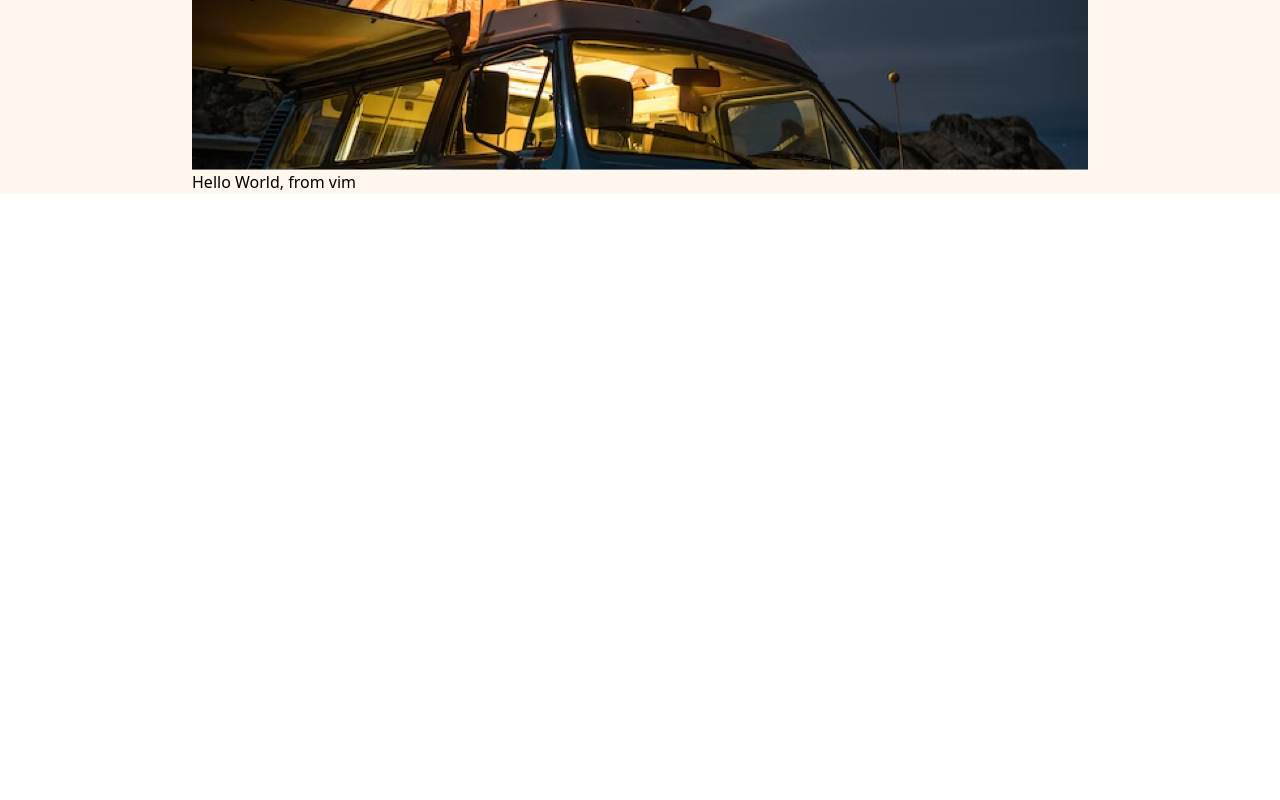
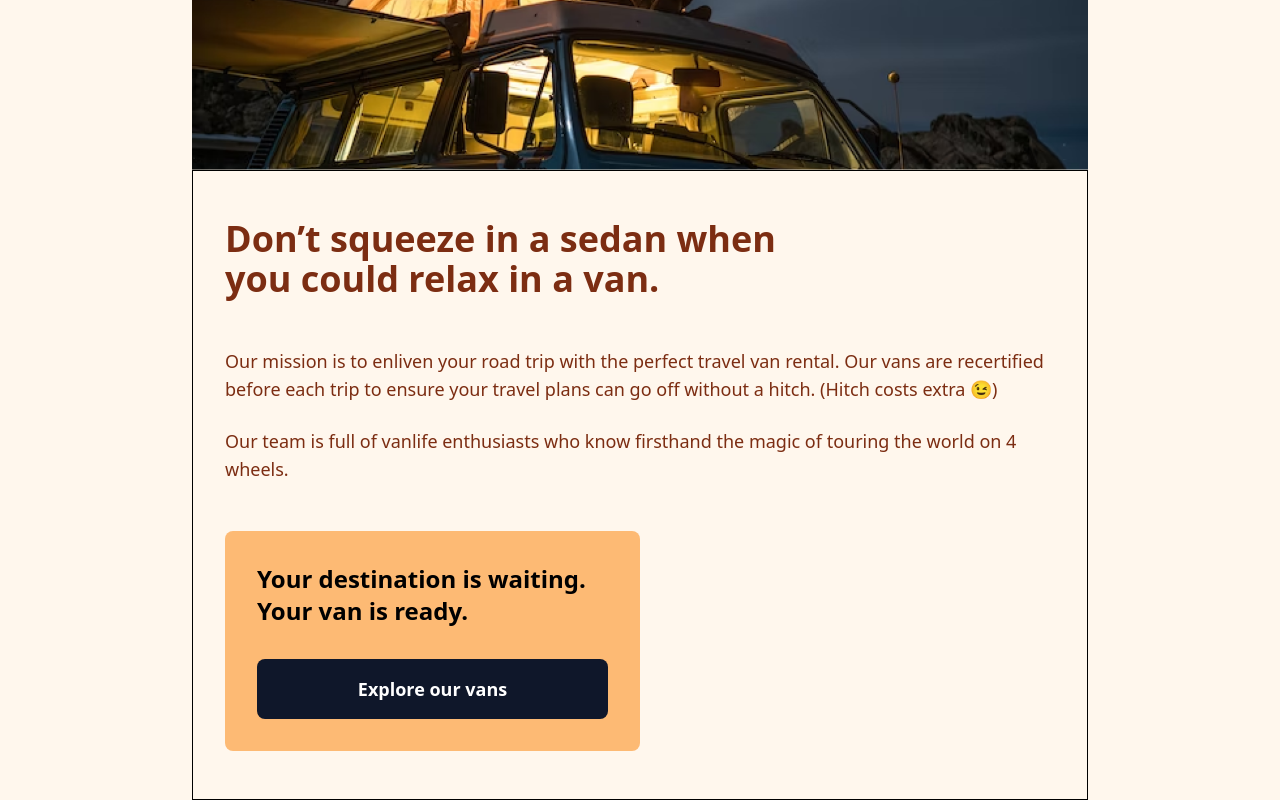
Before and after one commit to aliaitrhou/van-life, a React (Vite) app: page /about in a window 1280 px wide. Shown: the part 308-1108 px from the top of the page. Before the commit the page ends 800 px from the top, so only its background shows below. Built offline with nearby package versions, Linux system fonts and the light colour scheme.

Commit message:
about page medifications

```diff
--- a/src/App.jsx
+++ b/src/App.jsx
@@ -31,7 +31,7 @@ function App() {
               </nav>
             </div>
           </header>
-          <main className="mt-24 w-full flex flex-col items-center">
+          <main className="mt-20 sm:mt-24 w-full flex flex-col items-center">
             <div className="max-w-4xl">
               <Routes>
                 <Route path="/" element={<Home />} />
--- a/src/pages/About.jsx
+++ b/src/pages/About.jsx
@@ -3,7 +3,27 @@ const About = () => {
   return (
     <>
       <img src={aboutBg} />
-      <p>Hello World, from vim</p>
+      <div className="border border-black py-12 px-8">
+        <p className="text-4xl w-3/4 font-semibold text-orange-900">
+          Don’t squeeze in a sedan when you could relax in a van.
+        </p>
+        <p className="mt-12 text-sm sm:text-lg font-light text-orange-900">
+          Our mission is to enliven your road trip with the perfect travel van
+          rental. Our vans are recertified before each trip to ensure your
+          travel plans can go off without a hitch. (Hitch costs extra 😉)
+        </p>
+
+        <p className="mt-6 text-sm sm:text-lg font-light text-orange-900">
+          Our team is full of vanlife enthusiasts who know firsthand the magic
+          of touring the world on 4 wheels.
+        </p>
+        <div className="mt-12 p-8 w-1/2 rounded-lg bg-orange-300 text-2xl font-sans font-bold ">
+          <p>Your destination is waiting. Your van is ready.</p>
+          <button className="bg-slate-900 w-1/2 sm:w-full px-1 py-2 sm:py-4 rounded-lg mt-8 text-white font-bold text-sm sm:text-lg ">
+            Explore our vans
+          </button>
+        </div>
+      </div>
     </>
   );
 };
--- a/src/pages/Home.jsx
+++ b/src/pages/Home.jsx
@@ -23,7 +23,7 @@ const Home = () => {
         </p>
 
         <Link to={"/about"}>
-          <button className="bg-orange-400 w-1/2 sm:w-full px-1 py-2 sm:py-4 rounded-lg mt-8 sm:mt-16 text-orange-700 font-bold text-sm sm:text-lg ">
+          <button className="bg-orange-400 w-1/2 sm:w-full px-1 py-2 sm:py-4 rounded-lg mt-8 sm:mt-16 text-black font-bold text-sm sm:text-lg ">
             Find your van
           </button>
         </Link>
```
